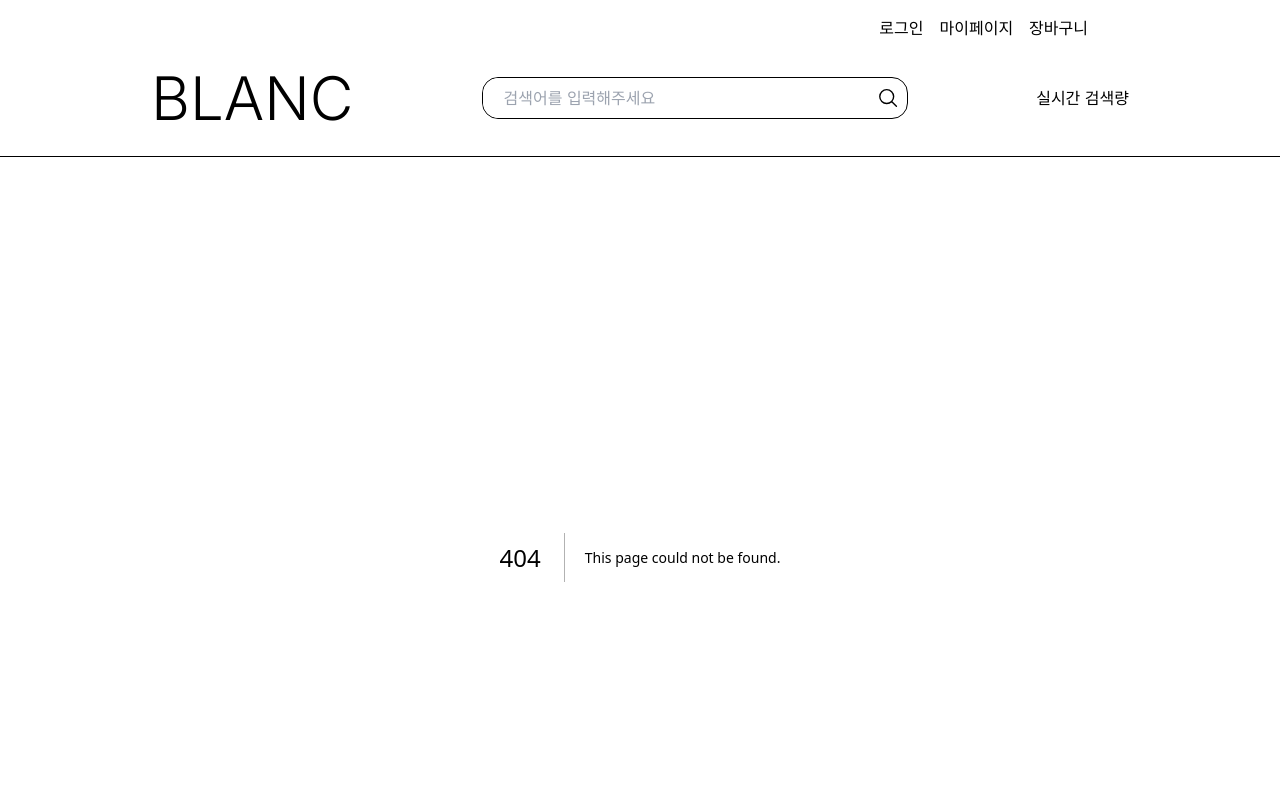
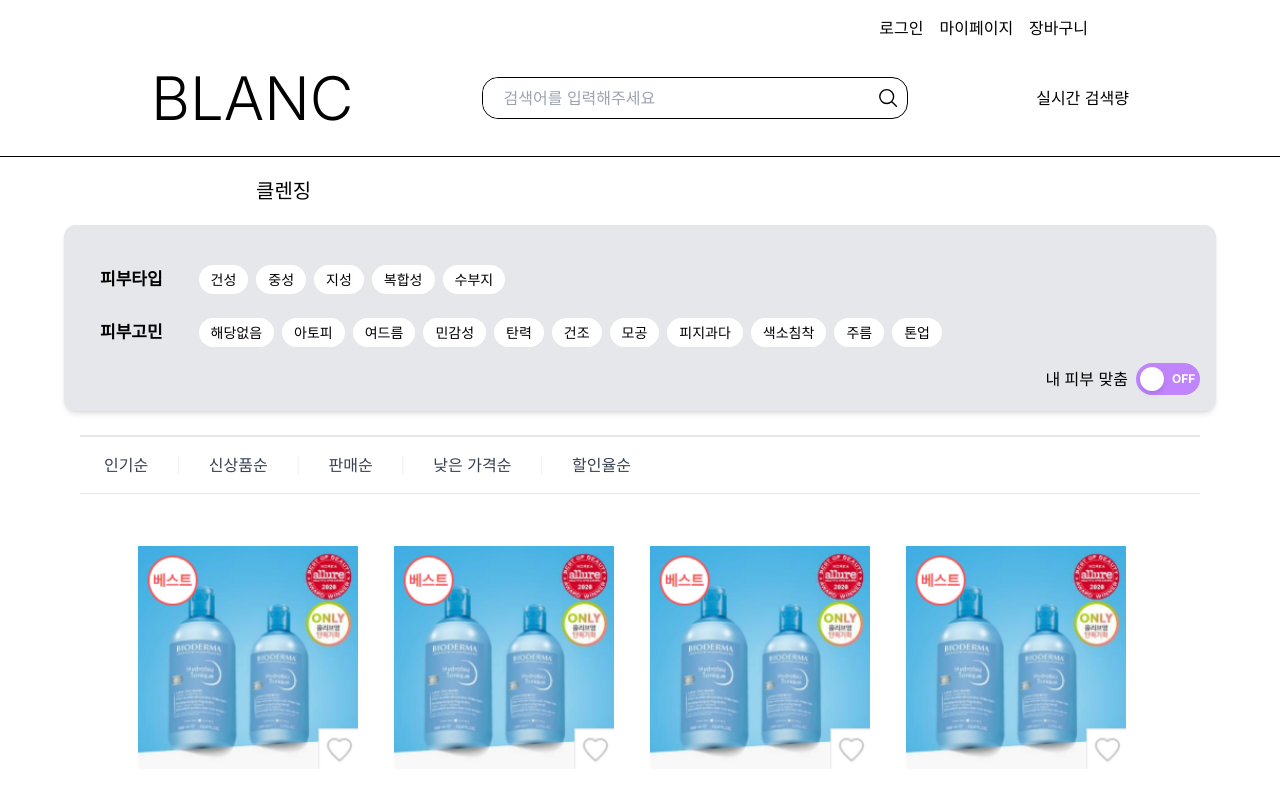
Before and after one commit to BlancProject/frontend, a Next.js app: page /category/clensing in a window 1280 px wide. Before the commit this address had no page. Shown: the top 791 px of the page. Built offline with nearby package versions, Linux system fonts and the light colour scheme.

Commit message:
refact: 폴더구조 변경

```diff
--- a/src/app/(category)/skincare/page.tsx
+++ b/src/app/category/[category]/page.tsx
@@ -1,15 +1,33 @@
 'use client';
 
-import Header from '@/components/Header';
-import MenuBar from '@/components/MenuBar';
-import PersonalPick from '@/components/PesonalPick';
-import Product from '@/components/Product';
+import { useEffect, useState } from 'react';
 
-export default function Main() {
+import MenuBar from '@/components/Category/MenuBar';
+import PersonalPick from '@/components/Category/PesonalPick';
+import Product from '@/components/Category/Product';
+
+export default function CategoryPage({
+  params,
+}: {
+  params: { category: string };
+}) {
+  const [title, setTitle] = useState(' ');
+  console.log(params.category);
+  useEffect(() => {
+    if (params.category == 'skincare') {
+      setTitle('스킨케어');
+    }
+    if (params.category == 'makeup') {
+      setTitle('메이크업');
+    }
+    if (params.category == 'clensing') {
+      setTitle('클렌징');
+    }
+  }, []);
   return (
     <>
       <div className="mx-auto px-4">
-        <p className="text-xl pl-60 py-5">스킨케어</p>
+        <p className="text-xl pl-60 py-5">{title}</p>
         <PersonalPick />
         <br />
         <MenuBar />
--- a/src/components/Product.tsx
+++ b/src/components/Category/Product.tsx
@@ -1,5 +1,5 @@
+import Image from 'next/image';
 import React from 'react';
-import Image from 'next/image';
 
 const Product = () => {
   const handleProductClick = () => {
```
Also changed, not shown: src/app/(category)/category2/page.tsx (deleted), src/components/Category/MenuBar.tsx (renamed from src/components/MenuBar.tsx), src/components/Category/PesonalPick.tsx (renamed from src/components/PesonalPick.tsx).
